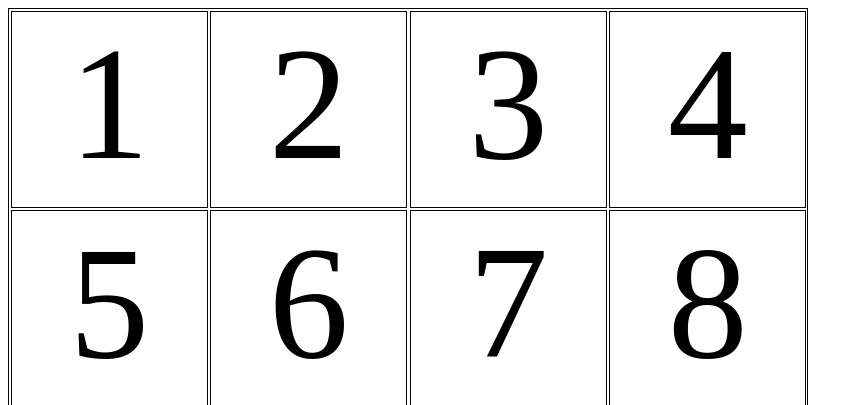
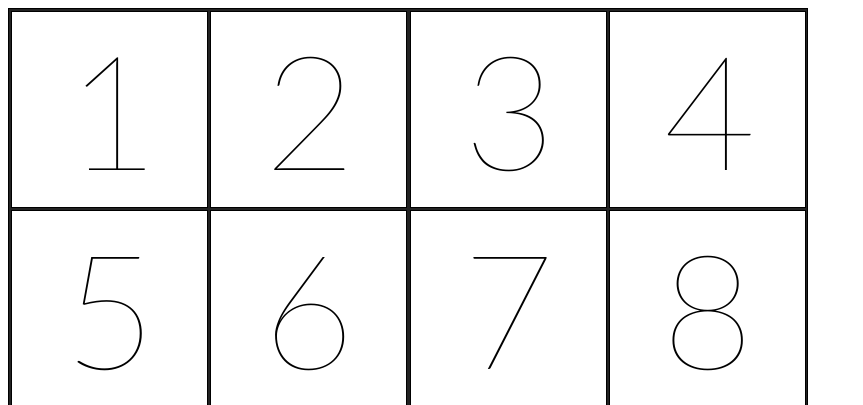
Before and after one commit to juliovquevedo/15square, a plain HTML site: page index.html in a window 1280 px wide. Shown: the top 405 px of the page, without its empty margins (0-863 px from the left). Drawn offline with Linux system fonts and the light colour scheme.

Commit message:
Changed background colors for container and for small squares and changed font for numbers

```diff
--- a/index.html
+++ b/index.html
@@ -4,6 +4,7 @@
         <meta charset="utf-8" />
         <title>15 Square Game</title>
         <link rel="stylesheet" type="text/css" href="style.css" />
+        <link href="https://fonts.googleapis.com/css?family=Lato:100" rel="stylesheet">
     </head>
     <body>
         <div class="test">
--- a/style.css
+++ b/style.css
@@ -6,13 +6,16 @@
     box-sizing: inherit;
 }
 
+body {
+    font-family: 'Lato', sans-serif;
+}
 
 .test {
     position: absolute;
     border: black solid 1px;
-/*    padding: 1px;*/
     height: 800px;
     width: 800px;
+    background-color: #222222;
 }
 
 [class^="sq"] {
@@ -22,6 +25,7 @@
     width: 24.7%;
     font-size: 10rem;
     text-align: center;
+    background-color: white;
 }
 
 .sq1 {top: 0.2%; left: 0.2%;}
```
